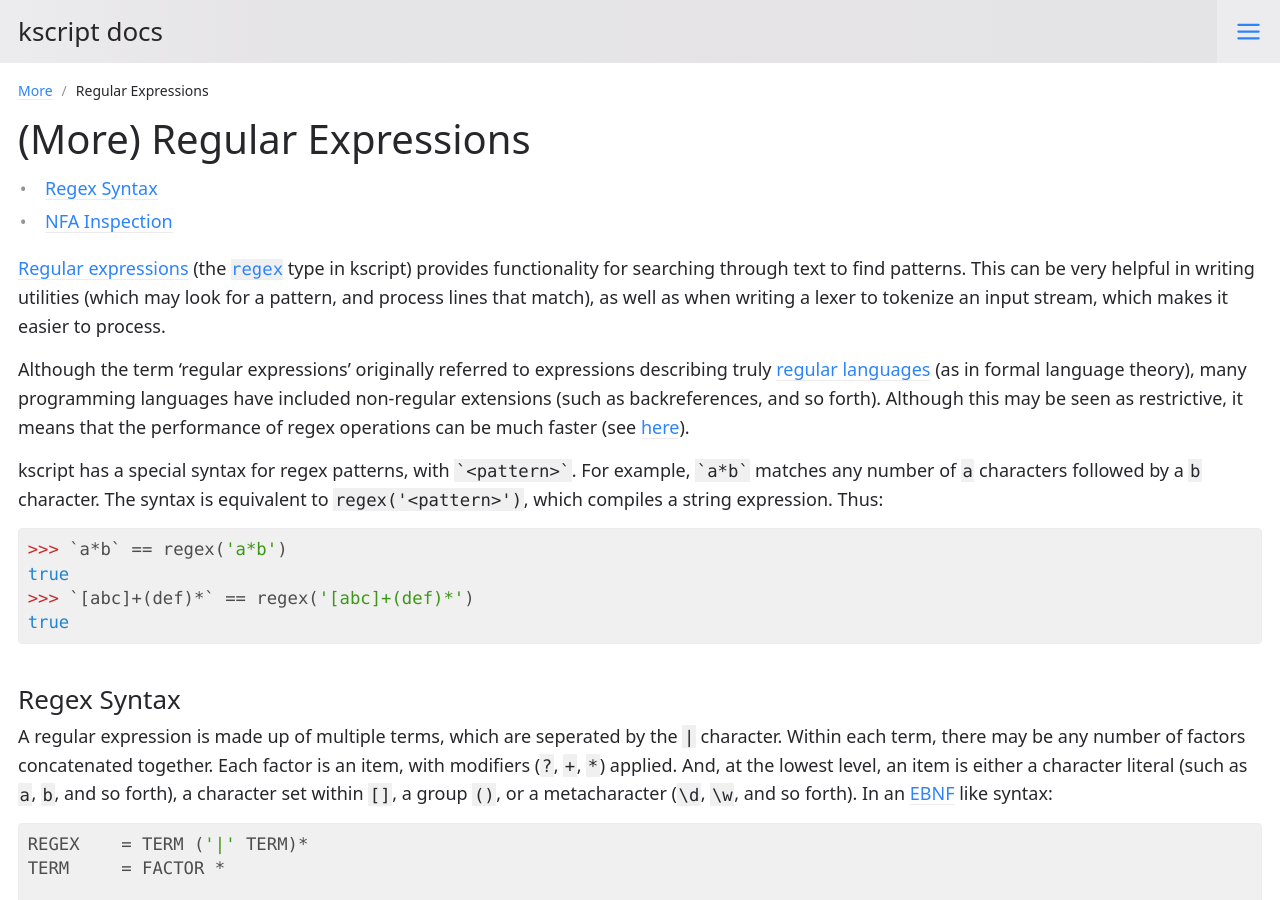
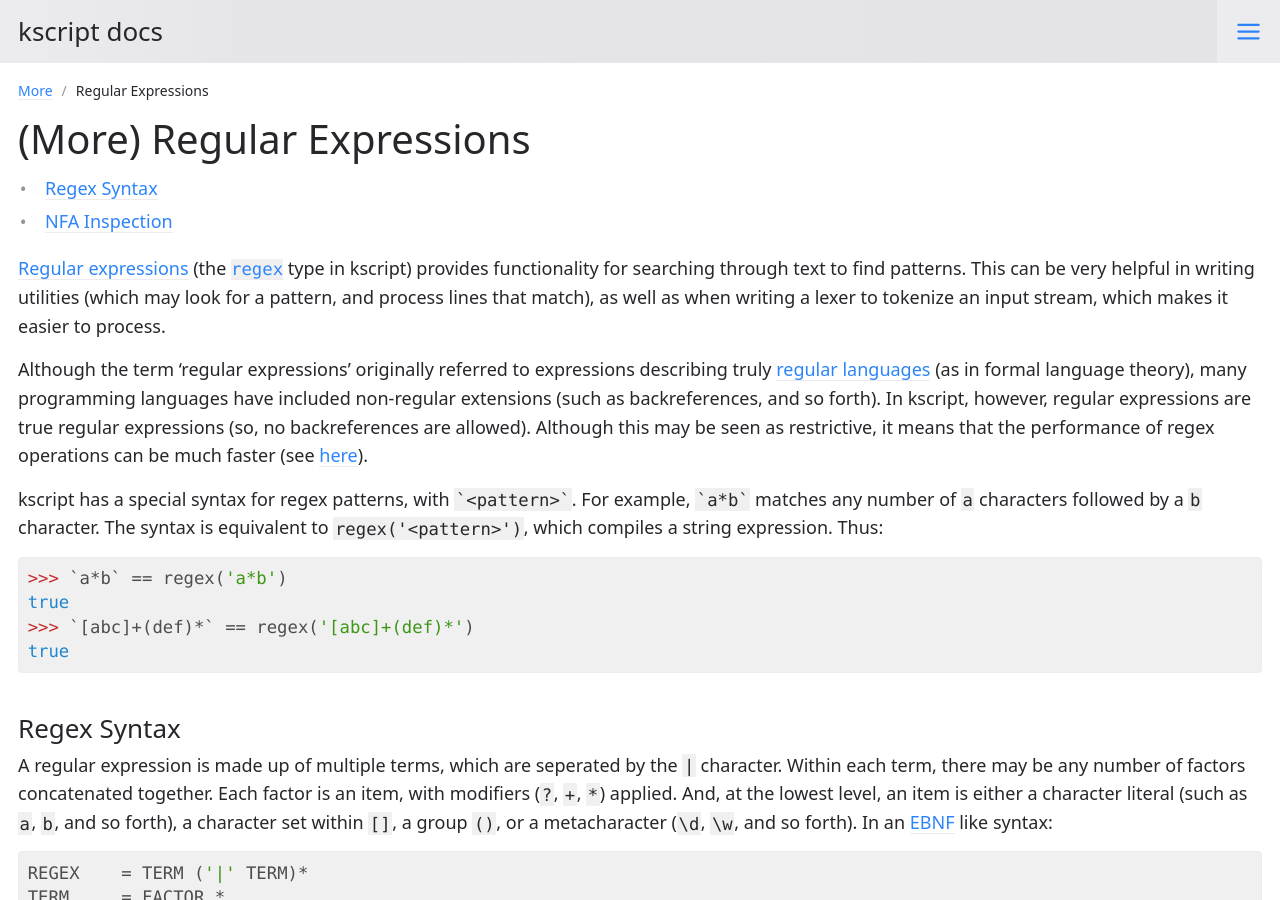
Before and after one commit to ChemicalDevelopment/kscript.org, a Jekyll site: the page built from more/regex.md, in a window 1280 px wide and 900 px high. Built offline with Jekyll 4.4.1, drawn with Linux system fonts in a browser that asks for light colours; nearby versions of some CDN libraries.

Commit message:
extra text

```diff
--- a/more/regex.md
+++ b/more/regex.md
@@ -12,7 +12,7 @@ parent: More
 
 [Regular expressions](https://en.wikipedia.org/wiki/Regular_expression) (the [`regex`](/types#regex) type in kscript) provides functionality for searching through text to find patterns. This can be very helpful in writing utilities (which may look for a pattern, and process lines that match), as well as when writing a lexer to tokenize an input stream, which makes it easier to process.
 
-Although the term 'regular expressions' originally referred to expressions describing truly [regular languages](https://en.wikipedia.org/wiki/Regular_language) (as in formal language theory), many programming languages have included non-regular extensions (such as backreferences, and so forth). Although this may be seen as restrictive, it means that the performance of regex operations can be much faster (see [here](https://swtch.com/~rsc/regexp/regexp1.html)).
+Although the term 'regular expressions' originally referred to expressions describing truly [regular languages](https://en.wikipedia.org/wiki/Regular_language) (as in formal language theory), many programming languages have included non-regular extensions (such as backreferences, and so forth). In kscript, however, regular expressions are true regular expressions (so, no backreferences are allowed). Although this may be seen as restrictive, it means that the performance of regex operations can be much faster (see [here](https://swtch.com/~rsc/regexp/regexp1.html)).
 
 
 kscript has a special syntax for regex patterns, with `` `<pattern>` ``. For example, `` `a*b` `` matches any number of `a` characters followed by a `b` character. The syntax is equivalent to `regex('<pattern>')`, which compiles a string expression. Thus:
```
